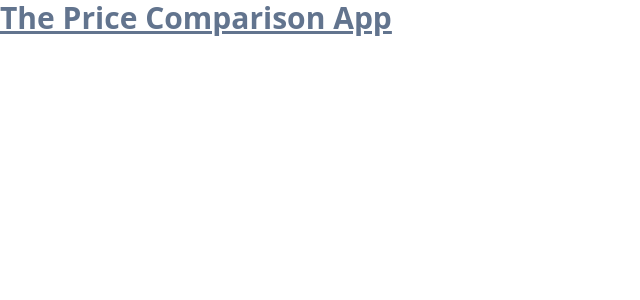
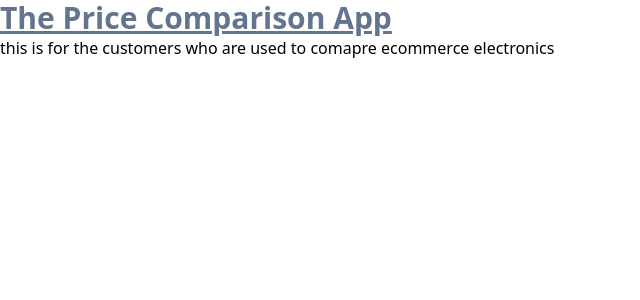
Before and after one commit to Teja-Vvrs/PriceComparision, a React (Vite) app in the folder client/: page / in a window 1280 px wide. Shown: the top 300 px of the page, without its empty margins (0-640 px from the left). Built offline with nearby package versions, Linux system fonts and the light colour scheme.

Commit message:
clientUpdated

```diff
--- a/client/src/App.jsx
+++ b/client/src/App.jsx
@@ -6,6 +6,7 @@ const App = () => {
         <h1 class="text-3xl font-bold underline text-slate-500">
            The Price Comparison App
       </h1>
+      <p>this is for the customers who are used to comapre ecommerce electronics</p>
     </div>
   )
 }
```
